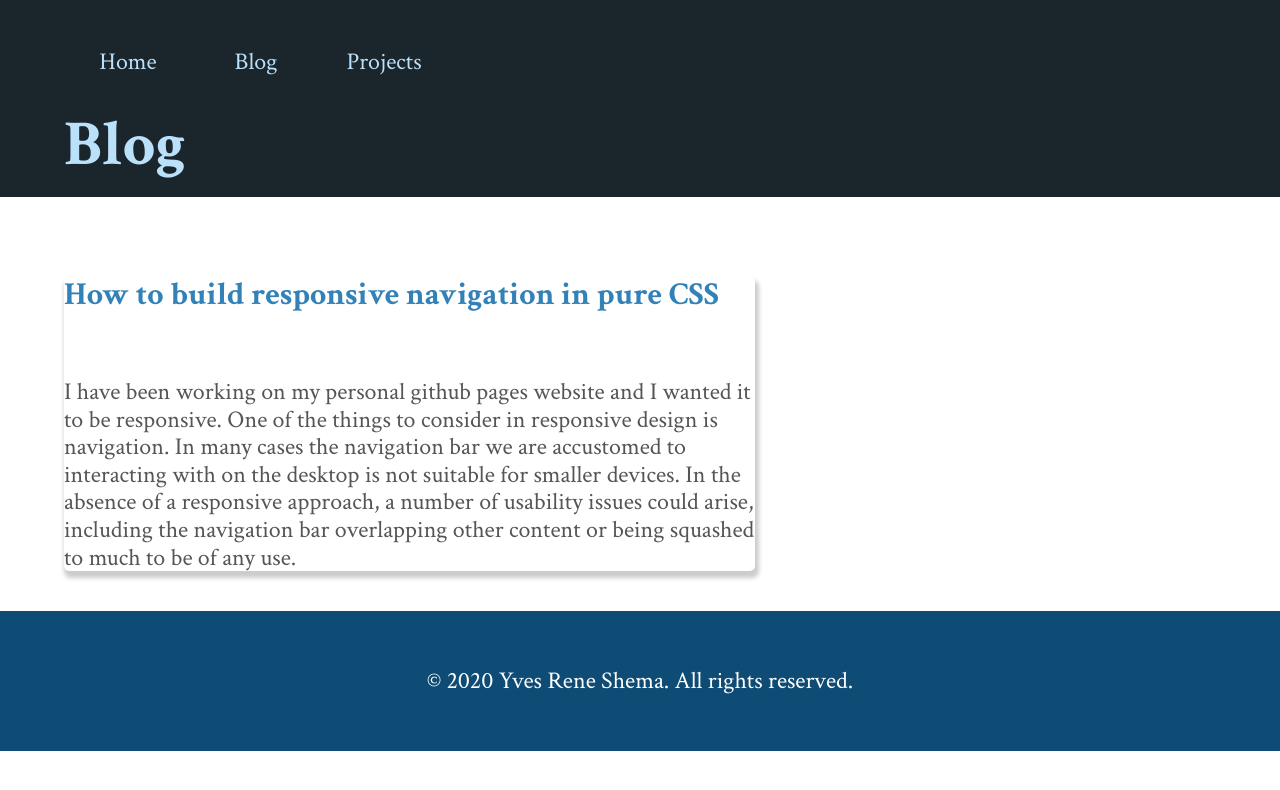
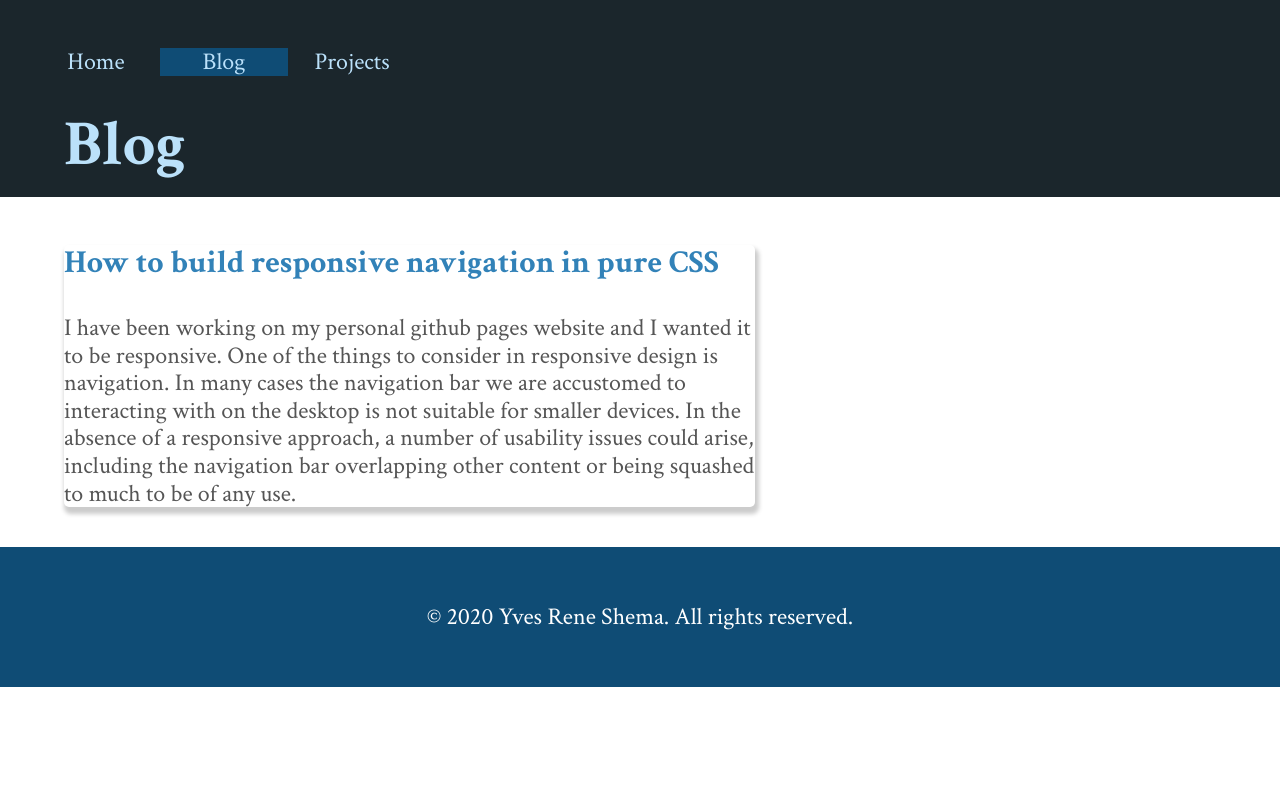
Before and after one commit to yveshema/yveshema.github.io, a Jekyll site: the page built from blog.html, in a window 1280 px wide. Shown: the top 790 px of the page. Built offline with Jekyll 4.4.1, drawn with Linux system fonts in a browser that asks for light colours; nearby versions of some CDN libraries.

Commit message:
Fix the navigation alignment & highlighting issue

```diff
--- a/_sass/partials/_layout.scss
+++ b/_sass/partials/_layout.scss
@@ -1,5 +1,5 @@
 h1,h2,h3 {
-    margin:2em 0;
+    margin:1em 0;
 }
 h4,h5,h6, p {
     margin:1em 0;
@@ -7,7 +7,7 @@ h4,h5,h6, p {
 
 .post-meta {
     font-size: 1em;
-    margin-top: -3em; //pull the post metadata closer to the heading
+    margin-top: -2em; //pull the post metadata closer to the heading
     font-style: italic;
 }
 .container {
@@ -21,7 +21,6 @@ section, aside {
 }
 
 section {
-    //background: #eee;
     width: 60%;
     margin-right: 2%;
     float: left;
@@ -98,8 +97,13 @@ header.banner {
         margin-bottom: 2em;
     }
 
+    //Fix the navigation alignment issue
+    .navigation nav {
+        margin-left: -2em;
+    }
+
     .current {
-        background-color: $complementary-color;
+       background-color: $complementary-color;
     }
 
     h1 {
--- a/blog.html
+++ b/blog.html
@@ -1,6 +1,7 @@
 ---
 title: Blog
 layout: default
+permalink: /:basename
 ---
 <ul>
     {% for post in site.posts %}
--- a/projects.html
+++ b/projects.html
@@ -1,6 +1,7 @@
 ---
 title: Projects
 layout: default
+permalink: /:basename
 ---
 <ul>
     {% assign repos = site.github.public_repositories | reverse %}
```
Also changed, not shown: _sass/partials/_typography.scss (line endings or trailing spaces).
